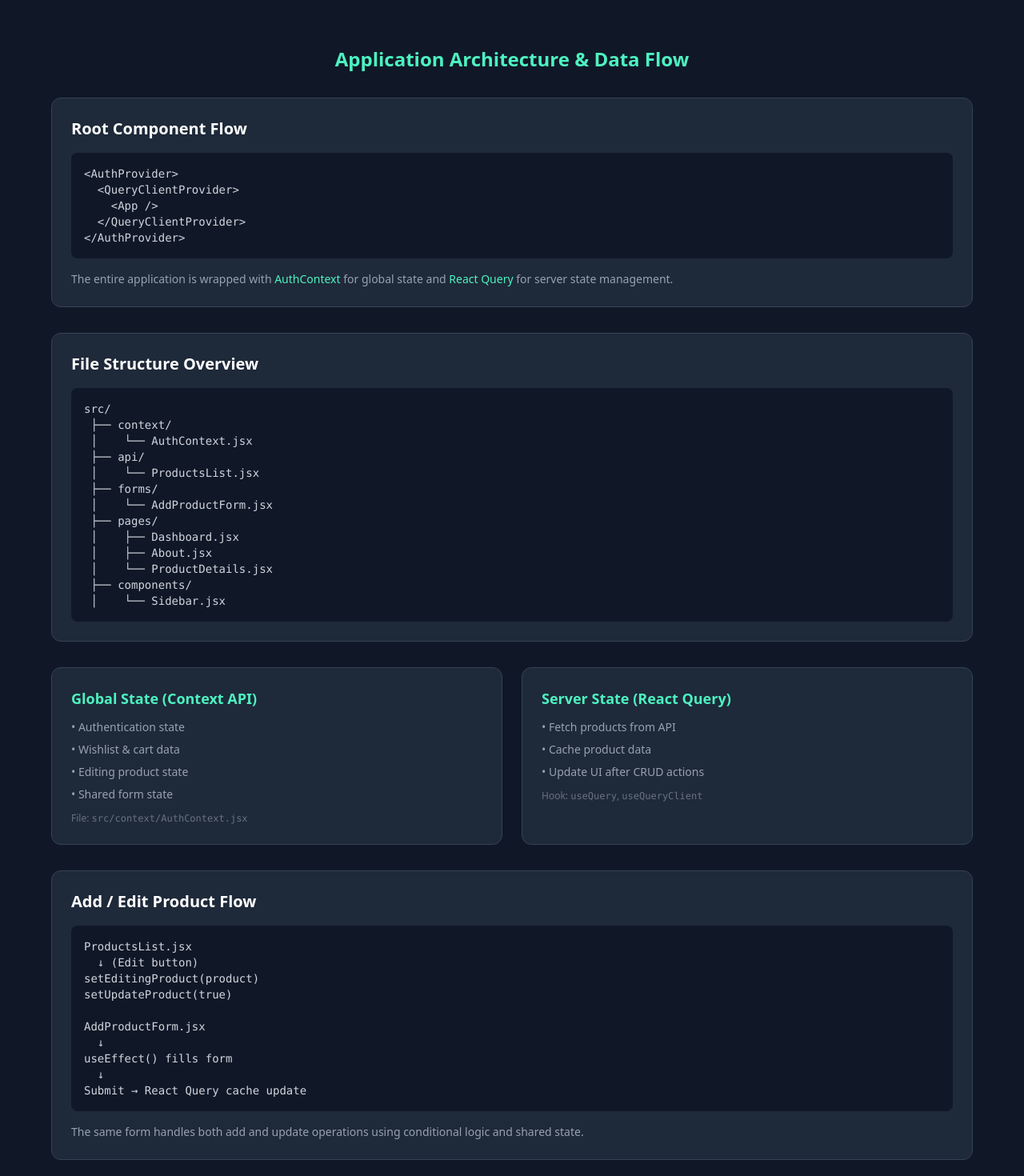
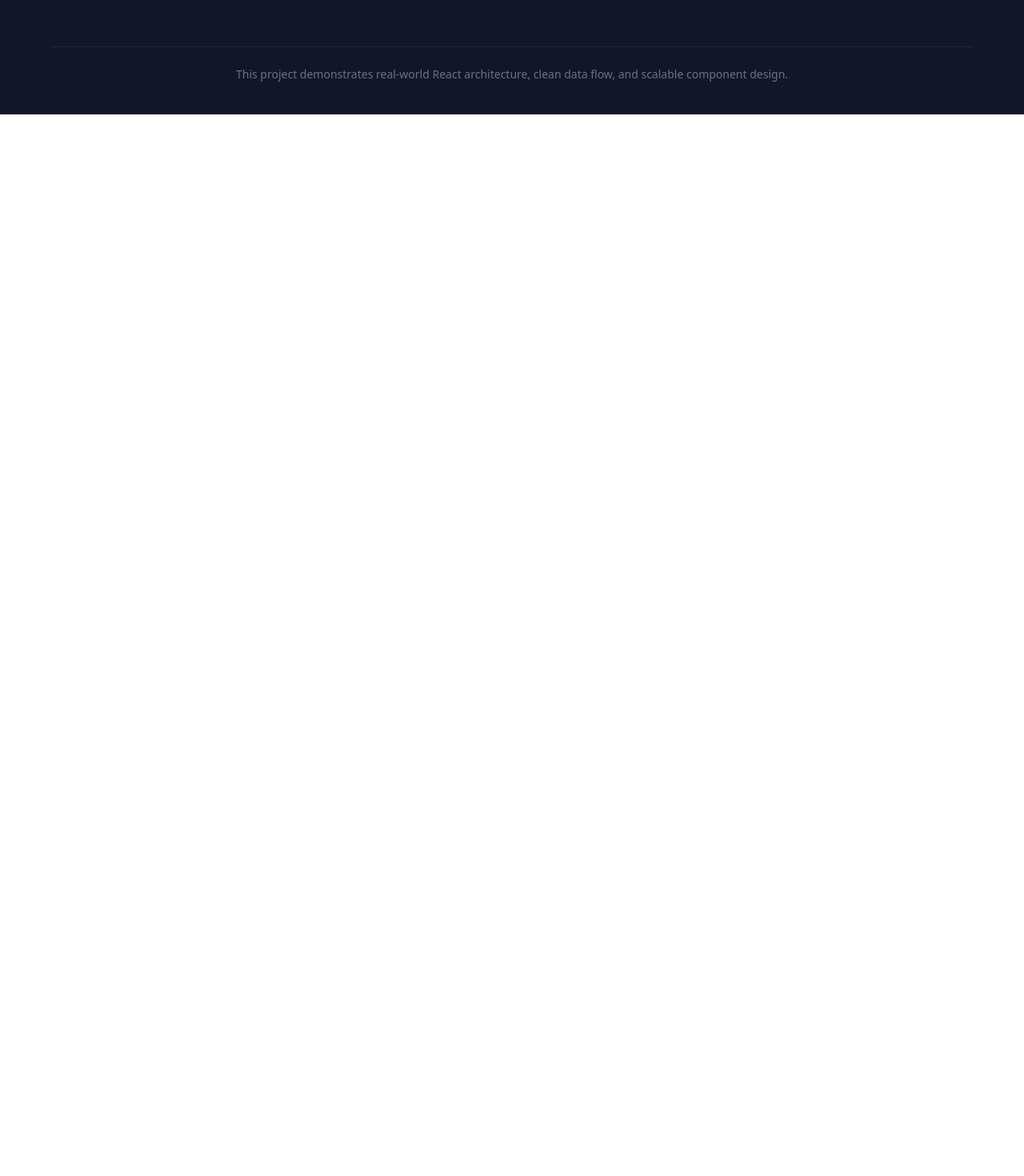
Before and after one commit to AryanGupta9134/ScrollGram-Website, a React (Vite) app: page /about in a window 1280 px wide. Shown: the part 940-2410 px from the top of the page at 80% size. After the commit the page ends 1083 px from the top, so only its background shows below. Built offline with nearby package versions, Linux system fonts and the light colour scheme.

Commit message:
Update || Minimal Changes in About section

```diff
--- a/src/pages/About.jsx
+++ b/src/pages/About.jsx
@@ -43,113 +43,6 @@ const About = () => {
           ))}
         </section>
 
-        {/* ARCHITECTURE OVERVIEW */}
-        <section className="space-y-8">
-          <h2 className="text-2xl font-bold text-[#4DF2C0] text-center">
-            Application Architecture & Data Flow
-          </h2>
-
-          {/* ROOT FLOW */}
-          <div className="bg-gray-800 border border-gray-700 rounded-xl p-6 space-y-4">
-            <h3 className="text-xl font-semibold text-white">
-              Root Component Flow
-            </h3>
-
-            <pre className="bg-gray-900 text-gray-300 text-sm p-4 rounded-lg overflow-x-auto">
-{`<AuthProvider>
-  <QueryClientProvider>
-    <App />
-  </QueryClientProvider>
-</AuthProvider>`}
-            </pre>
-
-            <p className="text-gray-400 text-sm">
-              The entire application is wrapped with <span className="text-[#4DF2C0]">AuthContext</span> for
-              global state and <span className="text-[#4DF2C0]">React Query</span> for server state management.
-            </p>
-          </div>
-
-          {/* FILE STRUCTURE */}
-          <div className="bg-gray-800 border border-gray-700 rounded-xl p-6 space-y-4">
-            <h3 className="text-xl font-semibold text-white">
-              File Structure Overview
-            </h3>
-
-            <pre className="bg-gray-900 text-gray-300 text-sm p-4 rounded-lg overflow-x-auto">
-{`src/
- ├── context/
- │    └── AuthContext.jsx
- ├── api/
- │    └── ProductsList.jsx
- ├── forms/
- │    └── AddProductForm.jsx
- ├── pages/
- │    ├── Dashboard.jsx
- │    ├── About.jsx
- │    └── ProductDetails.jsx
- ├── components/
- │    └── Sidebar.jsx`}
-            </pre>
-          </div>
-
-          {/* DATA FLOW */}
-          <div className="grid grid-cols-1 md:grid-cols-2 gap-6">
-            <div className="bg-gray-800 border border-gray-700 rounded-xl p-6">
-              <h3 className="text-lg font-semibold text-[#4DF2C0] mb-3">
-                Global State (Context API)
-              </h3>
-              <ul className="text-gray-400 text-sm space-y-2">
-                <li>• Authentication state</li>
-                <li>• Wishlist & cart data</li>
-                <li>• Editing product state</li>
-                <li>• Shared form state</li>
-              </ul>
-              <p className="mt-3 text-gray-500 text-xs">
-                File: <code>src/context/AuthContext.jsx</code>
-              </p>
-            </div>
-
-            <div className="bg-gray-800 border border-gray-700 rounded-xl p-6">
-              <h3 className="text-lg font-semibold text-[#4DF2C0] mb-3">
-                Server State (React Query)
-              </h3>
-              <ul className="text-gray-400 text-sm space-y-2">
-                <li>• Fetch products from API</li>
-                <li>• Cache product data</li>
-                <li>• Update UI after CRUD actions</li>
-              </ul>
-              <p className="mt-3 text-gray-500 text-xs">
-                Hook: <code>useQuery</code>, <code>useQueryClient</code>
-              </p>
-            </div>
-          </div>
-
-          {/* FORM FLOW */}
-          <div className="bg-gray-800 border border-gray-700 rounded-xl p-6 space-y-4">
-            <h3 className="text-xl font-semibold text-white">
-              Add / Edit Product Flow
-            </h3>
-
-            <pre className="bg-gray-900 text-gray-300 text-sm p-4 rounded-lg overflow-x-auto">
-{`ProductsList.jsx
-  ↓ (Edit button)
-setEditingProduct(product)
-setUpdateProduct(true)
-
-AddProductForm.jsx
-  ↓
-useEffect() fills form
-  ↓
-Submit → React Query cache update`}
-            </pre>
-
-            <p className="text-gray-400 text-sm">
-              The same form handles both add and update operations using
-              conditional logic and shared state.
-            </p>
-          </div>
-        </section>
-
         {/* FOOTER */}
         <footer className="text-center pt-6 border-t border-gray-800">
           <p className="text-gray-500 text-sm">
```
